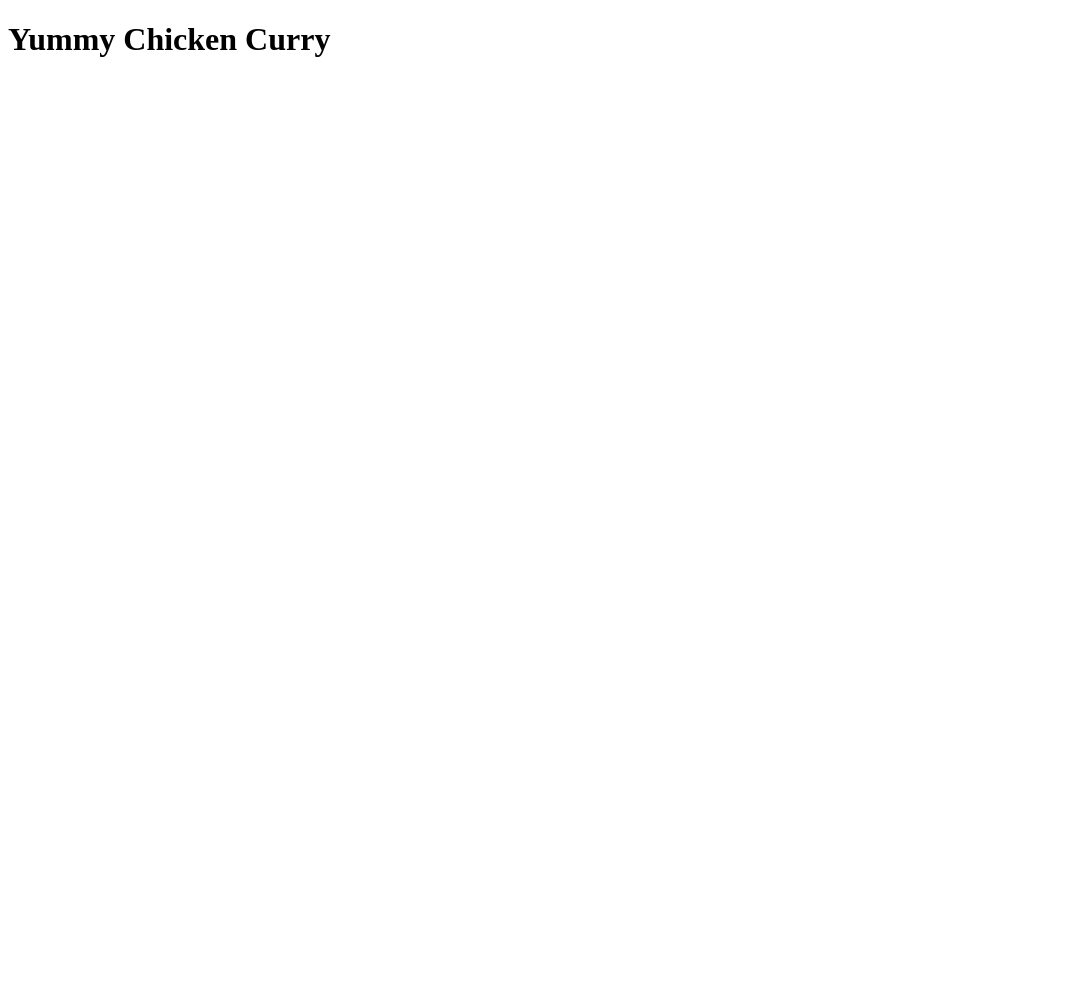
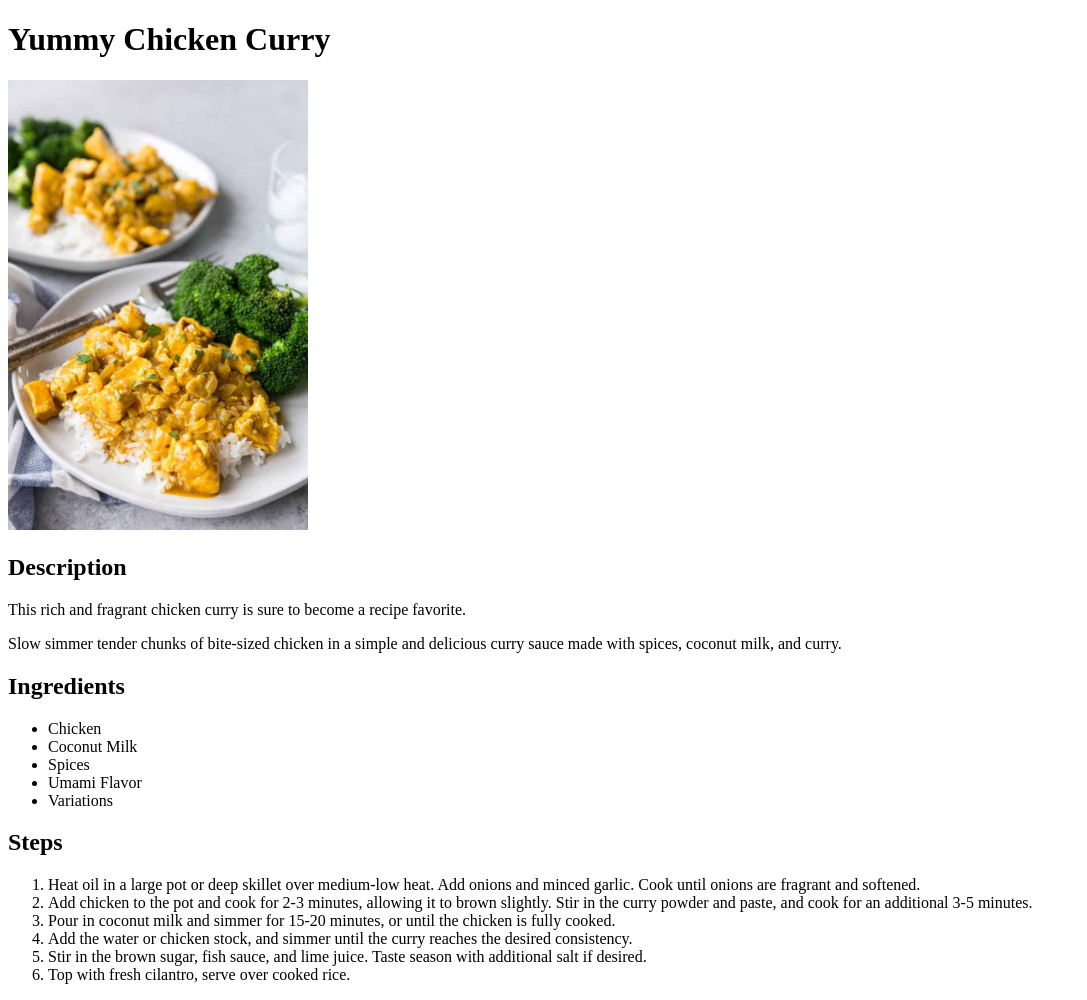
Before and after one commit to rydge-rivard/odin-recipes, a plain HTML site: page recipes/curry.html in a window 1280 px wide. Shown: the whole page, without its empty margins (0-1087 px from the left). Before the commit the page ends 800 px from the top, so only its background shows below. Drawn offline with Linux system fonts and the light colour scheme.

Commit message:
create img folder and content for curry.html

```diff
--- a/recipes/curry.html
+++ b/recipes/curry.html
@@ -7,5 +7,26 @@
 </head>
 <body>
     <h1>Yummy Chicken Curry</h1>
+    <img src="../img/chicken-curry.jpg" alt="Yummy chicken curry with rice" width="300">
+    <h2>Description</h2>
+    <p>This rich and fragrant chicken curry is sure to become a recipe favorite.</p>
+    <p>Slow simmer tender chunks of bite-sized chicken in a simple and delicious curry sauce made with spices, coconut milk, and curry.</p>
+    <h2>Ingredients</h2>
+    <ul>
+        <li>Chicken</li>
+        <li>Coconut Milk</li>
+        <li>Spices</li>
+        <li>Umami Flavor</li>
+        <li>Variations</li>
+    </ul>
+    <h2>Steps</h2>
+    <ol>
+        <li>Heat oil in a large pot or deep skillet over medium-low heat. Add onions and minced garlic. Cook until onions are fragrant and softened.</li>
+        <li>Add chicken to the pot and cook for 2-3 minutes, allowing it to brown slightly. Stir in the curry powder and paste, and cook for an additional 3-5 minutes.</li>
+        <li>Pour in coconut milk and simmer for 15-20 minutes, or until the chicken is fully cooked.</li>
+        <li>Add the water or chicken stock, and simmer until the curry reaches the desired consistency.</li>
+        <li>Stir in the brown sugar, fish sauce, and lime juice. Taste season with additional salt if desired.</li>
+        <li>Top with fresh cilantro, serve over cooked rice.</li>
+    </ol>
 </body>
 </html>
```
Also changed, not shown: index.html (+1 -1 lines), img/chicken-curry.jpg (added).
